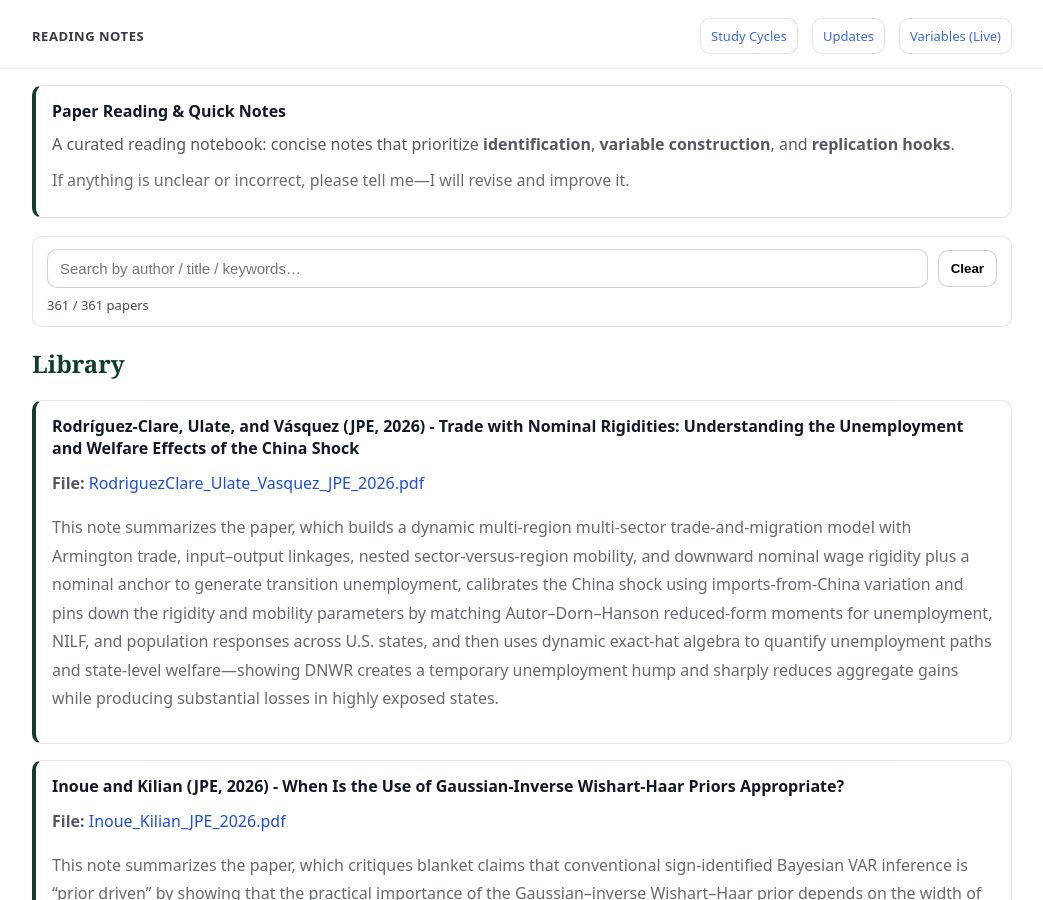
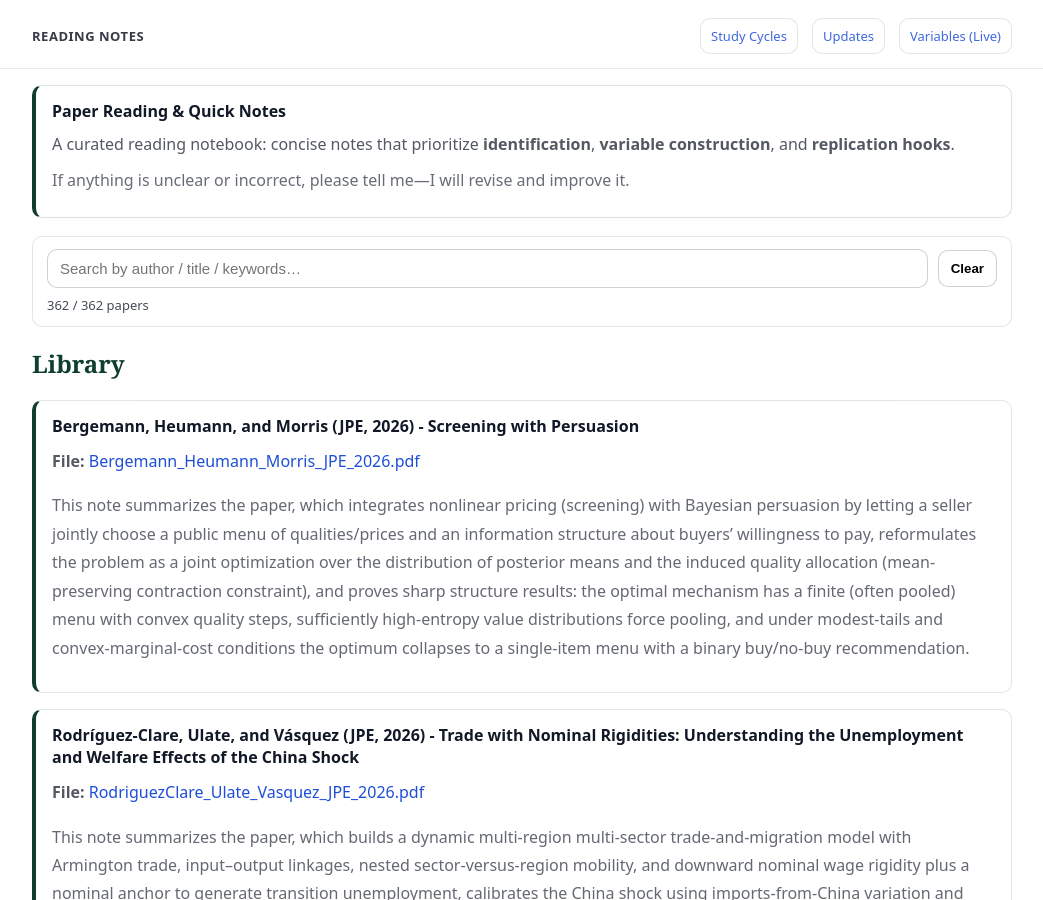
Before and after one commit to yaxinzn/study-archive, a Jekyll site: the page built from reading/index.md, in a window 1280 px wide and 900 px high. Shown: the whole window, without its empty margins (118-1161 px from the left). Built offline with Jekyll 4.4.1, drawn with Linux system fonts in a browser that asks for light colours.

Commit message:
Reading: add/update Bergemann_Heumann_Morris_JPE_2026.pdf

```diff
--- a/_data/reading.yml
+++ b/_data/reading.yml
@@ -1,3 +1,7 @@
+- title: "Bergemann, Heumann, and Morris (JPE, 2026) - Screening with Persuasion"
+  file: "Bergemann_Heumann_Morris_JPE_2026.pdf"
+  desc: "This note summarizes the paper, which integrates nonlinear pricing (screening) with Bayesian persuasion by letting a seller jointly choose a public menu of qualities/prices and an information structure about buyers’ willingness to pay, reformulates the problem as a joint optimization over the distribution of posterior means and the induced quality allocation (mean-preserving contraction constraint), and proves sharp structure results: the optimal mechanism has a finite (often pooled) menu with convex quality steps, sufficiently high-entropy value distributions force pooling, and under modest-tails and convex-marginal-cost conditions the optimum collapses to a single-item menu with a binary buy/no-buy recommendation."
+
 - title: "Rodríguez-Clare, Ulate, and Vásquez (JPE, 2026) - Trade with Nominal Rigidities: Understanding the Unemployment and Welfare Effects of the China Shock"
   file: "RodriguezClare_Ulate_Vasquez_JPE_2026.pdf"
   desc: "This note summarizes the paper, which builds a dynamic multi-region multi-sector trade-and-migration model with Armington trade, input–output linkages, nested sector-versus-region mobility, and downward nominal wage rigidity plus a nominal anchor to generate transition unemployment, calibrates the China shock using imports-from-China variation and pins down the rigidity and mobility parameters by matching Autor–Dorn–Hanson reduced-form moments for unemployment, NILF, and population responses across U.S. states, and then uses dynamic exact-hat algebra to quantify unemployment paths and state-level welfare—showing DNWR creates a temporary unemployment hump and sharply reduces aggregate gains while producing substantial losses in highly exposed states."
```
Also changed, not shown: 1 other file.
